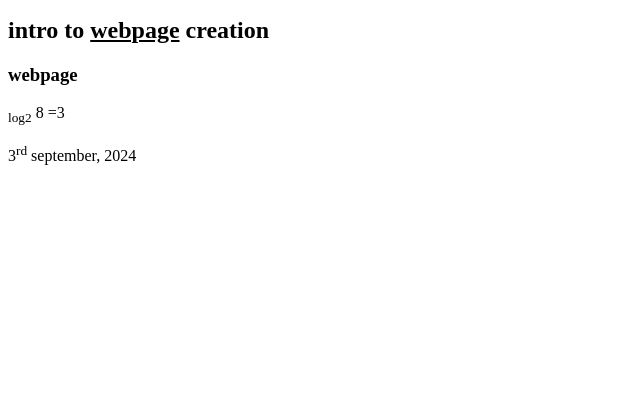
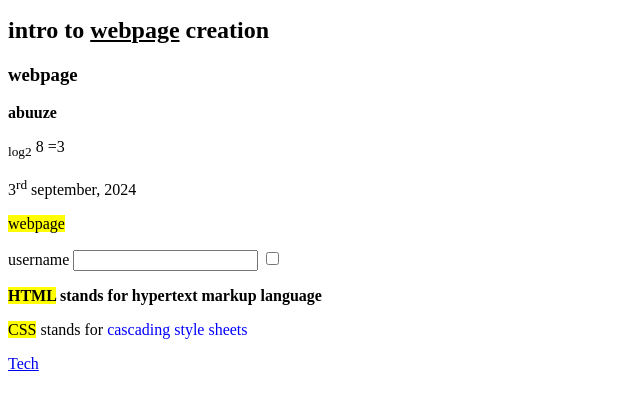
Before and after one commit to Abuuze17/second-html, a plain HTML site: page index.html in a window 1280 px wide. Shown: the part 101-508 px from the top of the page, without its empty margins (0-640 px from the left). Drawn offline with Linux system fonts and the light colour scheme.

Commit message:
initial commit

```diff
--- a/index.html
+++ b/index.html
@@ -9,7 +9,14 @@
         <p> dedication <b>behind learning how to create a web page</p></b>
         <h2>intro to <u>webpage</u> creation</h2>
         <h3>webpage</h3>
+        <p><b> abuuze</b></p>
         <p>  <sub>log2</sub> 8 =3 </p>
         <p>3<sup>rd</sup> september, 2024</p>
+        <p> <mark> webpage</mark></p>
+        <label for="">username</label>  <input type="text">       <input type="checkbox" id="myCheckbox" name="myCheckbox" value="option1">
+        <p><b><span><mark>HTML</mark> stands for hypertext markup language</span></b></p>
+        <p><mark>CSS</mark> stands for <span style="color:blue">cascading style sheets</span></p>
+        <a href="https://abuuzetech.com/"> Tech </a>
+
     </body>
 </html>
```
Also changed, not shown: images.txt (added).
